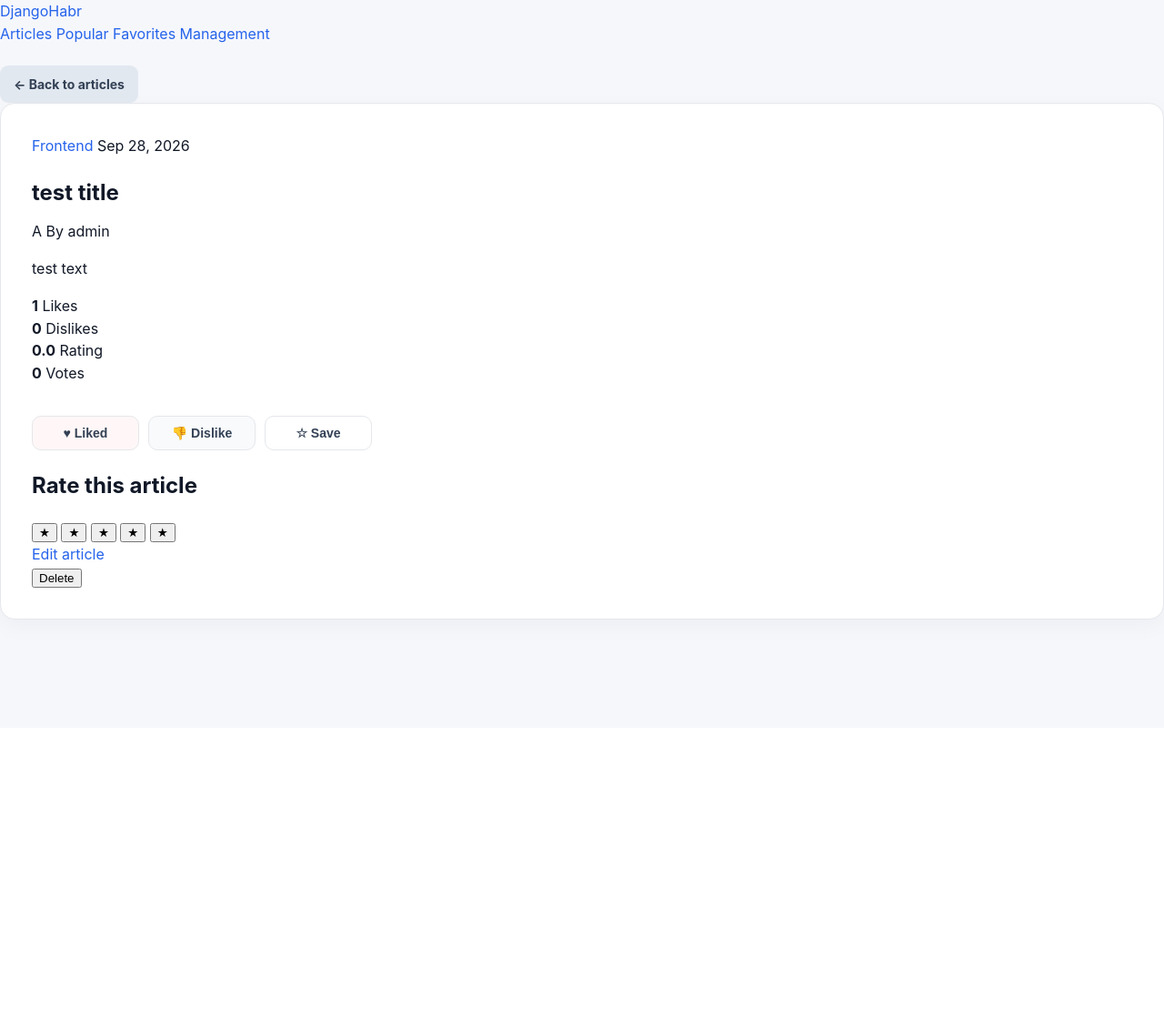
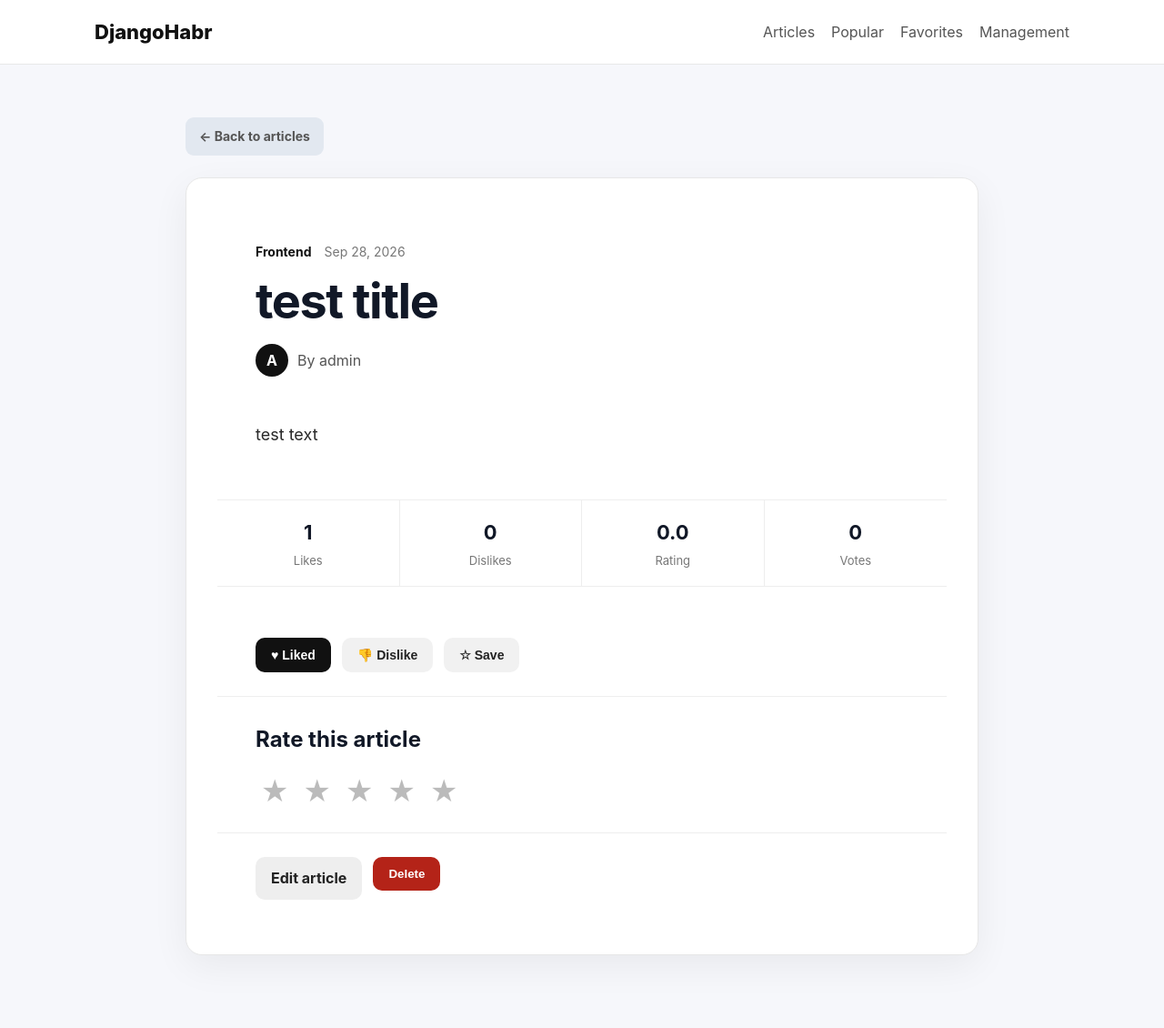
Before and after one commit to RuslanSharifov/Djanog-habr, a Django app: page /article/1/ in a window 1280 px wide. Shown: the whole page at 91% size. Before the commit the page ends 691 px from the top, so only its background shows below. Run offline with Django 5.2, Linux system fonts and the light colour scheme; a user stored in the database is signed in; data comes from the database, SQL or seed files in the repository; data that the repository does not hold is empty.

Commit message:
Complete article detail, interactions, roles and moderation

```diff
--- a/articles/static/css/article_detail.css
+++ b/articles/static/css/article_detail.css
@@ -1,2 +1,367 @@
-@import url("./global.css");
-.article-actions{margin-top:34px}.action-button{min-width:118px}.like-button{background:#fff7f7}.dislike-button{background:#f8fafc}
+.site-header {
+    border-bottom: 1px solid #e8e8e8;
+    background: #fff;
+}
+
+.header-inner {
+    max-width: 1120px;
+    margin: 0 auto;
+    padding: 18px 24px;
+    display: flex;
+    align-items: center;
+    justify-content: space-between;
+    gap: 24px;
+}
+
+.brand {
+    color: #111;
+    font-size: 22px;
+    font-weight: 800;
+    text-decoration: none;
+}
+
+.detail-nav {
+    display: flex;
+    gap: 18px;
+    flex-wrap: wrap;
+}
+
+.detail-nav a {
+    color: #555;
+    text-decoration: none;
+}
+
+.detail-container,
+.form-container {
+    max-width: 920px;
+    margin: 0 auto;
+    padding: 36px 24px 80px;
+}
+
+.back-link {
+    display: inline-block;
+    margin-bottom: 24px;
+    color: #555;
+    text-decoration: none;
+}
+
+.article-detail,
+.form-card {
+    background: #fff;
+    border: 1px solid #e7e7e7;
+    border-radius: 18px;
+    overflow: hidden;
+    box-shadow: 0 12px 40px rgba(0, 0, 0, .06);
+}
+
+.article-cover {
+    max-height: 460px;
+    overflow: hidden;
+    background: #f5f5f5;
+}
+
+.article-cover img {
+    width: 100%;
+    max-height: 460px;
+    object-fit: cover;
+    display: block;
+}
+
+.article-header {
+    padding: 36px 42px 20px;
+}
+
+.article-meta {
+    display: flex;
+    gap: 14px;
+    color: #777;
+    font-size: 14px;
+    margin-bottom: 16px;
+}
+
+.article-meta a {
+    color: #111;
+    font-weight: 700;
+    text-decoration: none;
+}
+
+.article-header h1 {
+    margin: 0 0 18px;
+    font-size: clamp(32px, 5vw, 54px);
+    line-height: 1.05;
+    letter-spacing: -1.5px;
+}
+
+.article-author {
+    display: flex;
+    align-items: center;
+    gap: 10px;
+    color: #555;
+}
+
+.author-avatar {
+    width: 36px;
+    height: 36px;
+    border-radius: 50%;
+    display: grid;
+    place-items: center;
+    background: #111;
+    color: #fff;
+    font-weight: 700;
+}
+
+.article-body {
+    padding: 10px 42px 36px;
+    font-size: 18px;
+    line-height: 1.8;
+    color: #292929;
+}
+
+.article-stats {
+    display: grid;
+    grid-template-columns: repeat(4, 1fr);
+    border-top: 1px solid #eee;
+    border-bottom: 1px solid #eee;
+}
+
+.article-stats > div {
+    padding: 18px;
+    text-align: center;
+    border-right: 1px solid #eee;
+}
+
+.article-stats > div:last-child {
+    border-right: 0;
+}
+
+.article-stats strong,
+.article-stats span {
+    display: block;
+}
+
+.article-stats strong {
+    font-size: 22px;
+}
+
+.article-stats span {
+    color: #777;
+    font-size: 13px;
+    margin-top: 4px;
+}
+
+.article-actions,
+.owner-actions {
+    display: flex;
+    gap: 12px;
+    flex-wrap: wrap;
+    padding: 26px 42px;
+}
+
+.action-button,
+.primary-button,
+.secondary-button,
+.danger-button {
+    border: 0;
+    border-radius: 10px;
+    padding: 11px 17px;
+    font-weight: 700;
+    cursor: pointer;
+    text-decoration: none;
+    display: inline-flex;
+    align-items: center;
+    justify-content: center;
+}
+
+.action-button {
+    background: #f1f1f1;
+    color: #222;
+}
+
+.action-button.active {
+    background: #111;
+    color: #fff;
+}
+
+.favorite-button.active {
+    background: #f0b400;
+    color: #111;
+}
+
+.like-button:hover,
+.dislike-button:hover,
+.favorite-button:hover {
+    transform: translateY(-1px);
+}
+
+.rating-section {
+    padding: 28px 42px;
+    border-top: 1px solid #eee;
+}
+
+.rating-section h2 {
+    margin-top: 0;
+}
+
+.rating-form {
+    display: flex;
+    gap: 4px;
+}
+
+.rating-star {
+    border: 0;
+    background: transparent;
+    color: #bbb;
+    font-size: 34px;
+    line-height: 1;
+    cursor: pointer;
+}
+
+.rating-star:hover,
+.rating-star.selected {
+    color: #f0b400;
+}
+
+.owner-actions {
+    border-top: 1px solid #eee;
+}
+
+.secondary-button {
+    background: #eee;
+    color: #222;
+}
+
+.primary-button {
+    background: #111;
+    color: #fff;
+}
+
+.danger-button {
+    background: #b42318;
+    color: #fff;
+}
+
+.pending-banner {
+    margin-bottom: 18px;
+    padding: 14px 18px;
+    border-radius: 12px;
+    background: #fff7db;
+    border: 1px solid #f0d77a;
+    color: #6b5200;
+}
+
+.messages {
+    margin-bottom: 18px;
+}
+
+.message {
+    padding: 12px 16px;
+    border-radius: 10px;
+    background: #eef7ee;
+    color: #1e5b27;
+    margin-bottom: 8px;
+}
+
+.form-card {
+    padding: 42px;
+}
+
+.form-heading {
+    margin-bottom: 32px;
+}
+
+.eyebrow {
+    font-size: 12px;
+    font-weight: 800;
+    letter-spacing: 2px;
+    color: #777;
+}
+
+.form-heading h1 {
+    margin: 8px 0 10px;
+    font-size: 42px;
+    letter-spacing: -1px;
+}
+
+.form-heading p {
+    color: #666;
+    line-height: 1.6;
+}
+
+.article-form {
+    display: grid;
+    gap: 22px;
+}
+
+.form-field {
+    display: grid;
+    gap: 8px;
+}
+
+.form-field label {
+    font-weight: 700;
+}
+
+.form-input {
+    width: 100%;
+    box-sizing: border-box;
+    border: 1px solid #d8d8d8;
+    border-radius: 10px;
+    padding: 12px 14px;
+    font: inherit;
+    background: #fff;
+}
+
+.form-textarea {
+    resize: vertical;
+    min-height: 280px;
+}
+
+.form-input:focus {
+    outline: 2px solid #111;
+    outline-offset: 1px;
+}
+
+.form-field small {
+    color: #777;
+}
+
+.field-error {
+    color: #b42318;
+    font-size: 14px;
+}
+
+.form-actions {
+    display: flex;
+    justify-content: flex-end;
+    gap: 12px;
+    margin-top: 8px;
+}
+
+@media (max-width: 700px) {
+    .article-header,
+    .article-body,
+    .article-actions,
+    .rating-section,
+    .owner-actions,
+    .form-card {
+        padding-left: 22px;
+        padding-right: 22px;
+    }
+
+    .article-stats {
+        grid-template-columns: repeat(2, 1fr);
+    }
+
+    .article-stats > div:nth-child(2) {
+        border-right: 0;
+    }
+
+    .article-stats > div:nth-child(-n+2) {
+        border-bottom: 1px solid #eee;
+    }
+
+    .header-inner {
+        align-items: flex-start;
+        flex-direction: column;
+    }
+}
```
